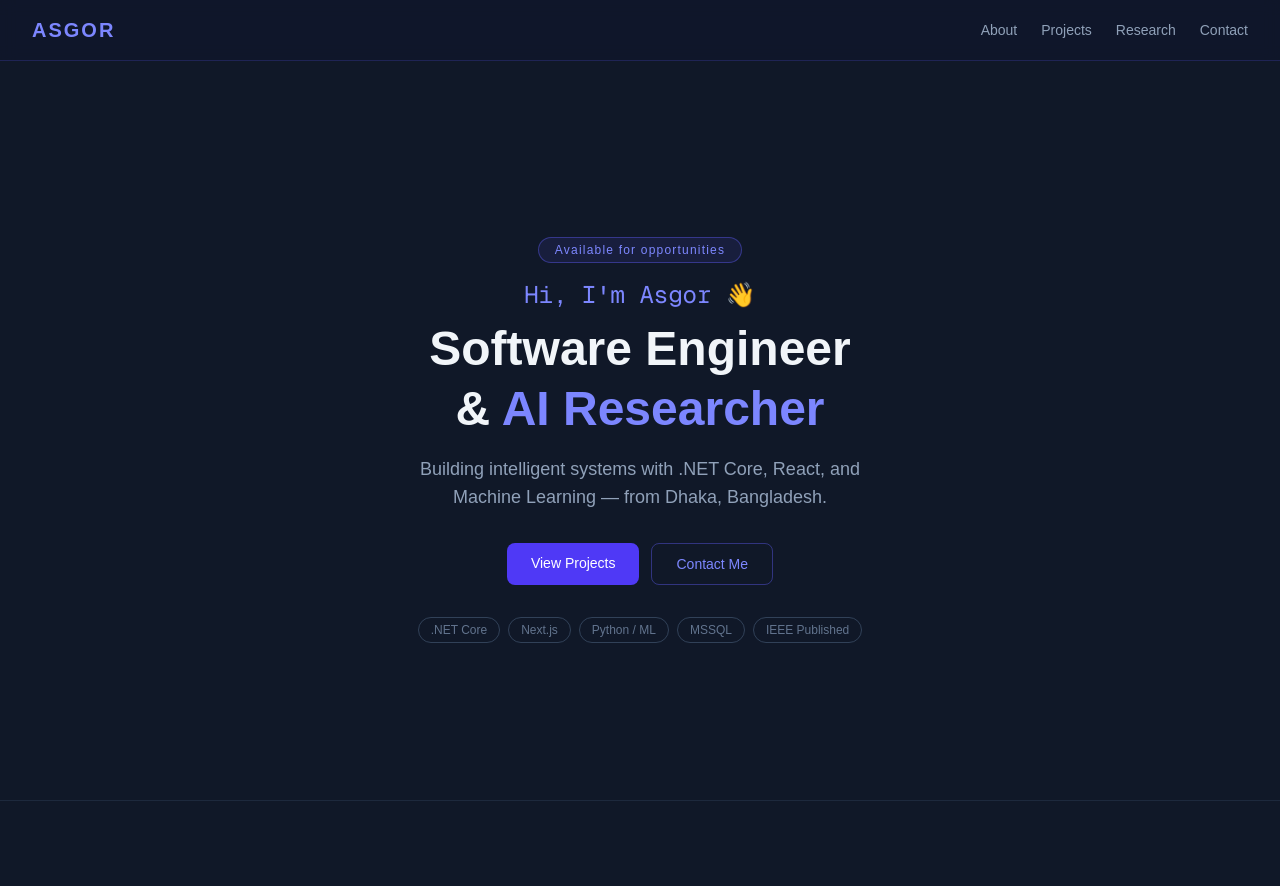
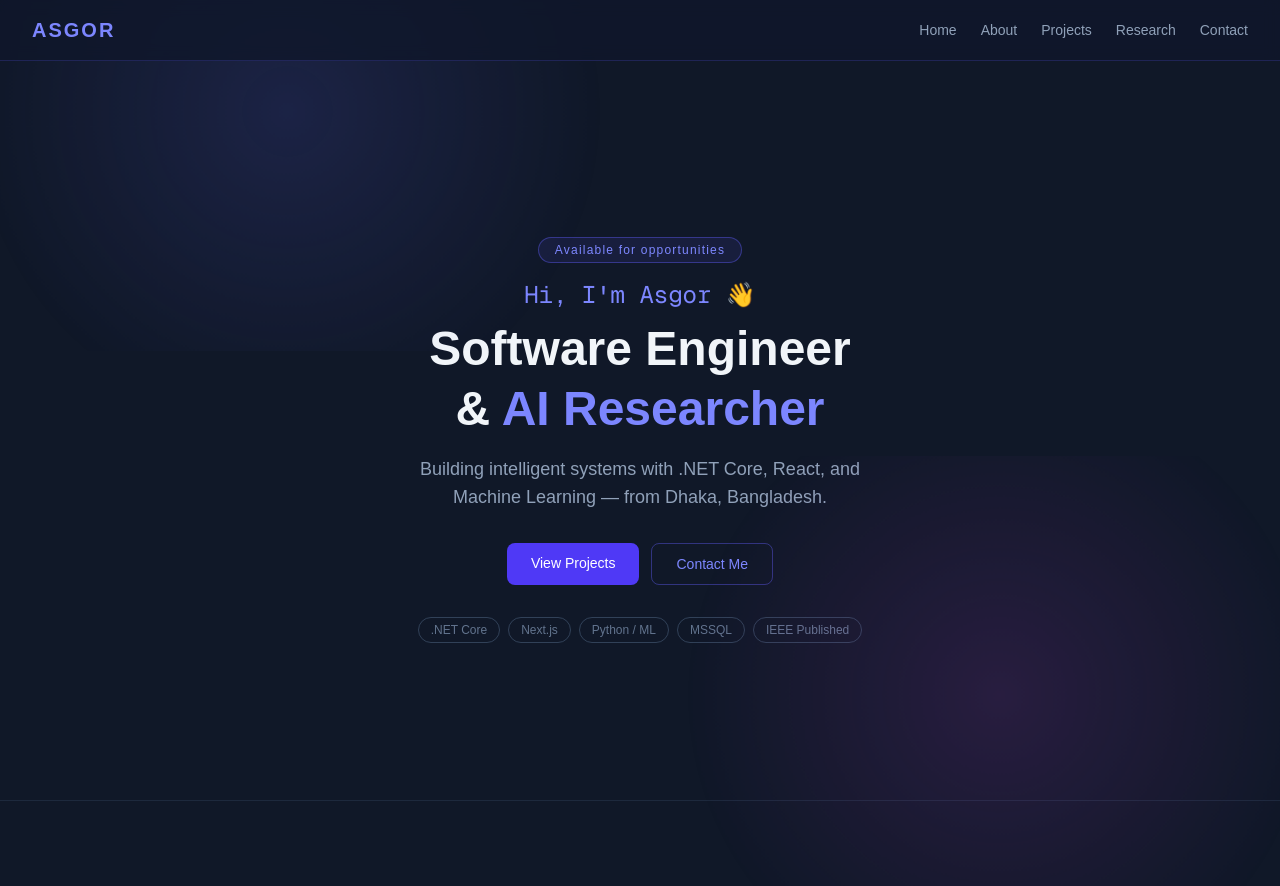
Before and after one commit to Asgorreaj/portfolio, a Next.js app: page / in a window 1280 px wide. Shown: the top 886 px of the page. Built offline with nearby package versions, Linux system fonts and the light colour scheme.

Commit message:
add animated gradient mesh background, 2026 design trend

```diff
--- a/app/components/Navbar.tsx
+++ b/app/components/Navbar.tsx
@@ -3,6 +3,7 @@ export default function Navbar() {
           <nav className="fixed top-0 w-full bg-slate-900/80 backdrop-blur border-b border-indigo-500/20 px-4 md:px-8 py-4 flex justify-between items-center z-50">
             <span className="text-indigo-400 font-bold text-lg md:text-xl tracking-widest">ASGOR</span>
             <div className="flex gap-3 md:gap-6">
+              <a href="#" className="text-slate-400 hover:text-indigo-400 transition text-xs md:text-sm">Home</a>
               <a href="#about" className="text-slate-400 hover:text-indigo-400 transition text-xs md:text-sm">About</a>
               <a href="#projects" className="text-slate-400 hover:text-indigo-400 transition text-xs md:text-sm">Projects</a>
               <a href="#publications" className="text-slate-400 hover:text-indigo-400 transition text-xs md:text-sm">Research</a>
--- a/app/globals.css
+++ b/app/globals.css
@@ -1,7 +1,7 @@
 @import "tailwindcss";
 
 :root {
-  --background: #0f172a;
+  --background: #0a0e1a;
   --foreground: #f1f5f9;
 }
 
@@ -16,4 +16,42 @@ body {
   background: var(--background);
   color: var(--foreground);
   font-family: Arial, Helvetica, sans-serif;
+  position: relative;
+  overflow-x: hidden;
 }
+
+body::before {
+  content: "";
+  position: fixed;
+  top: -20%;
+  left: -10%;
+  width: 60%;
+  height: 60%;
+  background: radial-gradient(circle, rgba(99, 102, 241, 0.15) 0%, transparent 70%);
+  pointer-events: none;
+  z-index: 0;
+  animation: float1 18s ease-in-out infinite;
+}
+
+body::after {
+  content: "";
+  position: fixed;
+  bottom: -20%;
+  right: -10%;
+  width: 60%;
+  height: 60%;
+  background: radial-gradient(circle, rgba(217, 70, 239, 0.12) 0%, transparent 70%);
+  pointer-events: none;
+  z-index: 0;
+  animation: float2 22s ease-in-out infinite;
+}
+
+@keyframes float1 {
+  0%, 100% { transform: translate(0, 0); }
+  50% { transform: translate(5%, 8%); }
+}
+
+@keyframes float2 {
+  0%, 100% { transform: translate(0, 0); }
+  50% { transform: translate(-5%, -8%); }
+}
```
